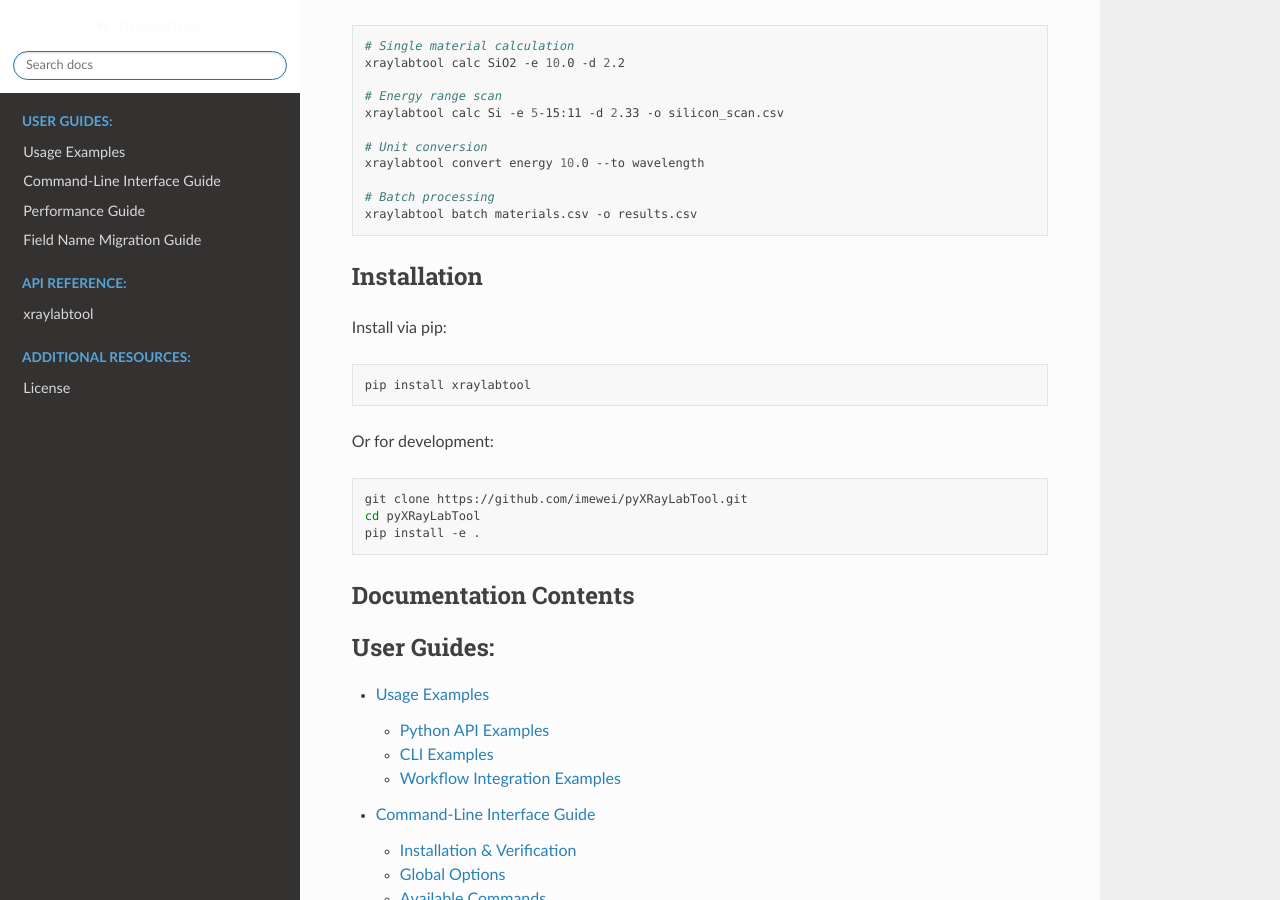
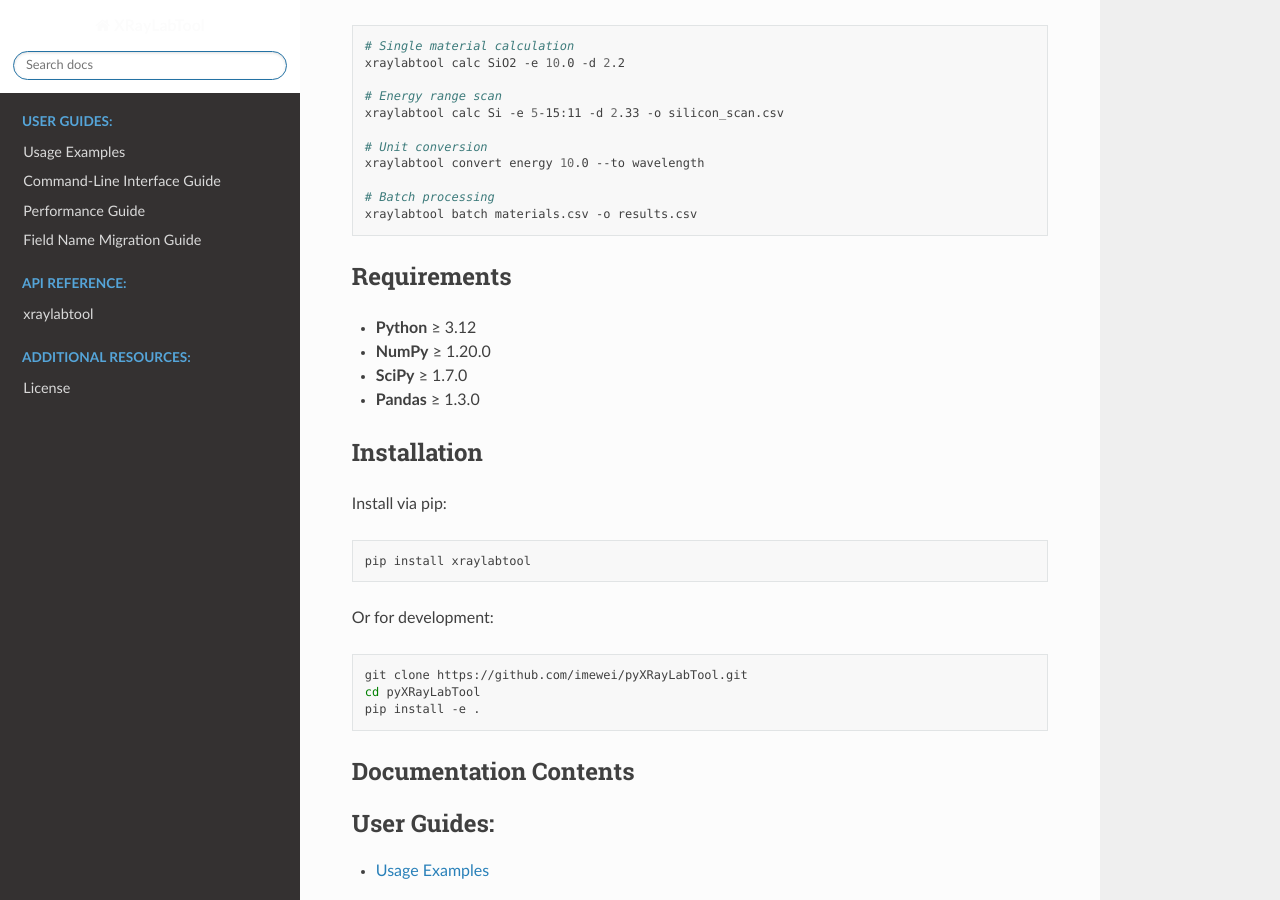
Before and after one commit to imewei/pyXRayLabTool, a Sphinx documentation site: the page built from docs/source/index.rst, in a window 1280 px wide and 900 px high, scrolled down 1457 px. Built offline with Sphinx 7.4.7 and the Read the Docs theme 3.1.0, drawn with Linux system fonts in a browser that asks for light colours.

Commit message:
Fix --fields flag for table format and update Python 3.12+ requirements
🤖 Generated with [Claude Code](https://claude.ai/code)

Co-Authored-By: Claude <noreply@anthropic.com>

```diff
--- a/docs/source/cli_guide.rst
+++ b/docs/source/cli_guide.rst
@@ -5,6 +5,8 @@ XRayLabTool provides a comprehensive command-line interface for quick calculatio
 
 Installation & Verification
 ----------------------------
+
+**Requirements:** Python ≥ 3.12
 
 Install XRayLabTool with CLI support:
 
--- a/docs/source/index.rst
+++ b/docs/source/index.rst
@@ -78,6 +78,14 @@ Quick Start
    xraylabtool batch materials.csv -o results.csv
 
 
+Requirements
+------------
+
+- **Python** ≥ 3.12
+- **NumPy** ≥ 1.20.0
+- **SciPy** ≥ 1.7.0
+- **Pandas** ≥ 1.3.0
+
 Installation
 ------------
 
```
Also changed, not shown: other parts of docs/source/cli_guide.rst (+1 -1 lines), 1 other file.
